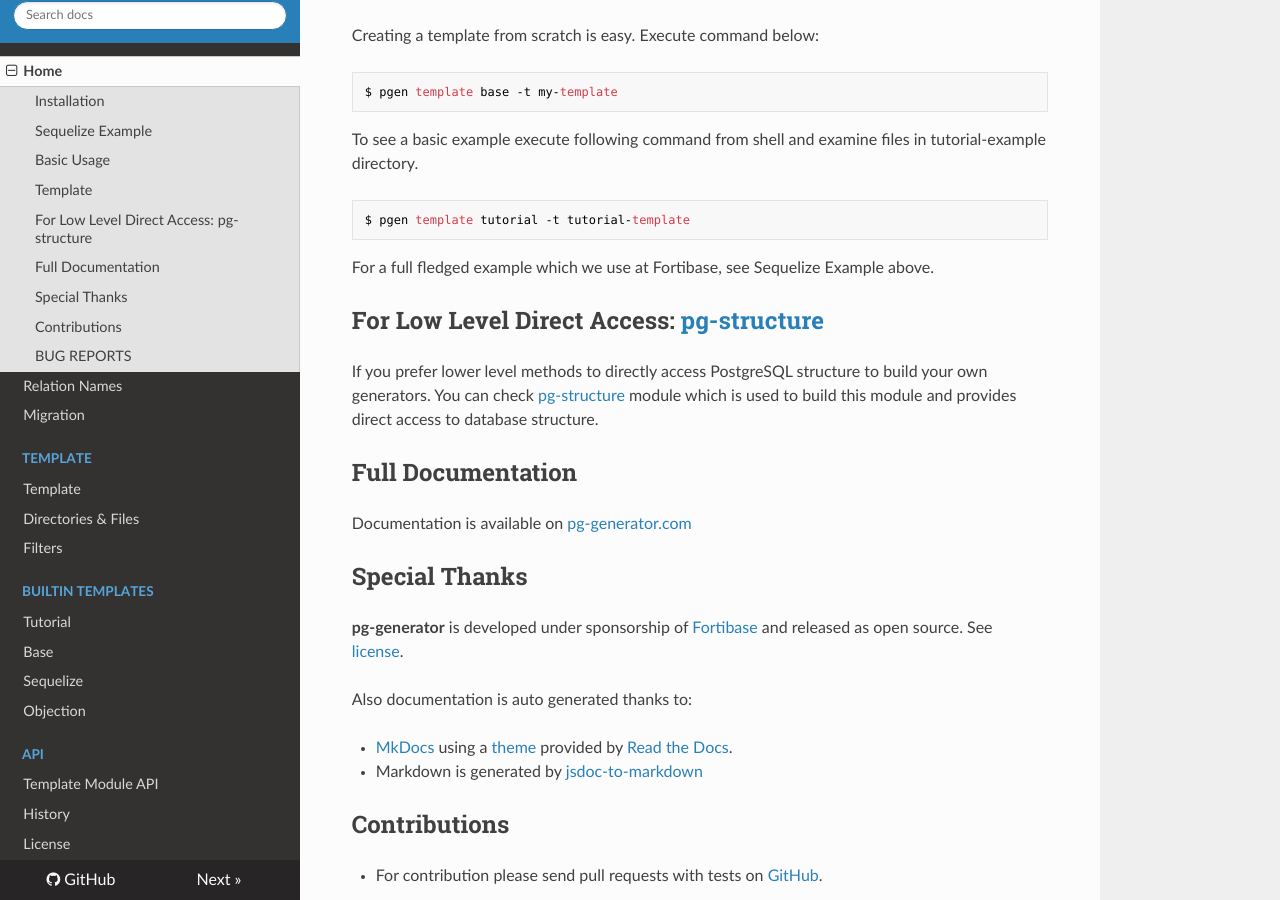
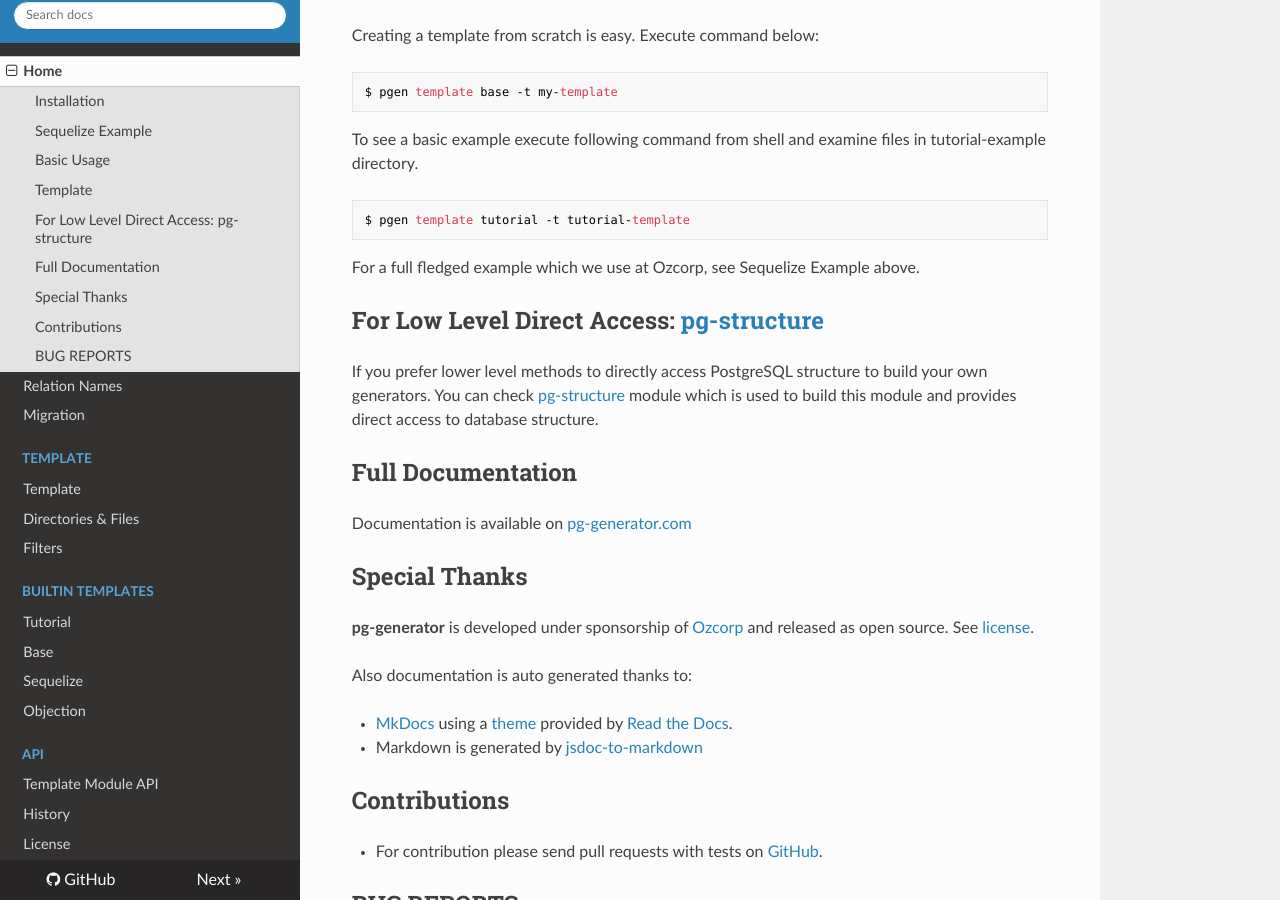
Before and after one commit to ozum/pg-generator, an MkDocs documentation site: the page built from docs/index.md, in a window 1280 px wide and 900 px high, scrolled down 1168 px. Built offline with MkDocs 1.6.1, drawn with Linux system fonts in a browser that asks for light colours; nearby versions of some CDN libraries; old or Windows-style settings are respelled for this version of MkDocs.

Commit message:
Doc update

```diff
--- a/docs/index.md
+++ b/docs/index.md
@@ -44,7 +44,7 @@ To see a basic example execute following command from shell and examine files in
 
     $ pgen template tutorial -t tutorial-template
 
-For a full fledged example which we use at Fortibase, see Sequelize Example above.
+For a full fledged example which we use at Ozcorp, see Sequelize Example above.
 
 ## For Low Level Direct Access: [pg-structure](http://www.pg-structure.com)
 
@@ -55,7 +55,7 @@ If you prefer lower level methods to directly access PostgreSQL structure to bui
 Documentation is available on [pg-generator.com](http://www.pg-generator.com)
 
 ## Special Thanks
-**pg-generator** is developed under sponsorship of [Fortibase](http://www.fortibase.com) and released as open source. See [license](http://www.pg-generator.com/license/).
+**pg-generator** is developed under sponsorship of [Ozcorp](http://www.ozcorp.com) and released as open source. See [license](http://www.pg-generator.com/license/).
 
 Also documentation is auto generated thanks to:
 
--- a/package.json
+++ b/package.json
@@ -1,6 +1,6 @@
 {
   "name": "pg-generator",
-  "version": "4.1.0",
+  "version": "4.1.1",
   "description": "Template Based Scaffolding Tool for PostgreSQL.",
   "main": "index.js",
   "preferGlobal": true,
@@ -36,8 +36,7 @@
     "scaffold"
   ],
   "author": {
-    "name": "Özüm Eldoğan",
-    "url": "http://www.fortibase.com"
+    "name": "Özüm Eldoğan"
   },
   "license": "MIT",
   "dependencies": {
```
Also changed, not shown: 3 other files.
